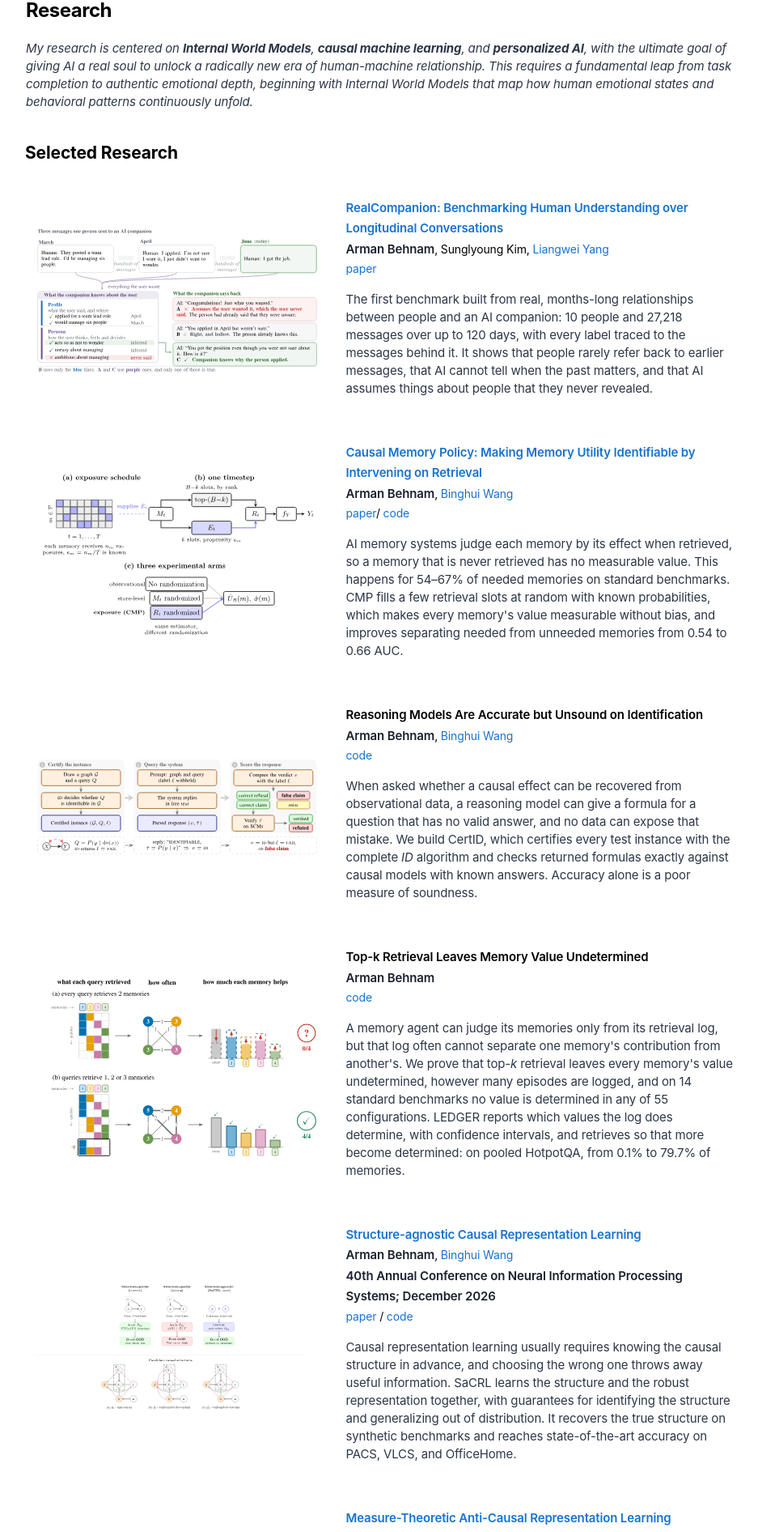
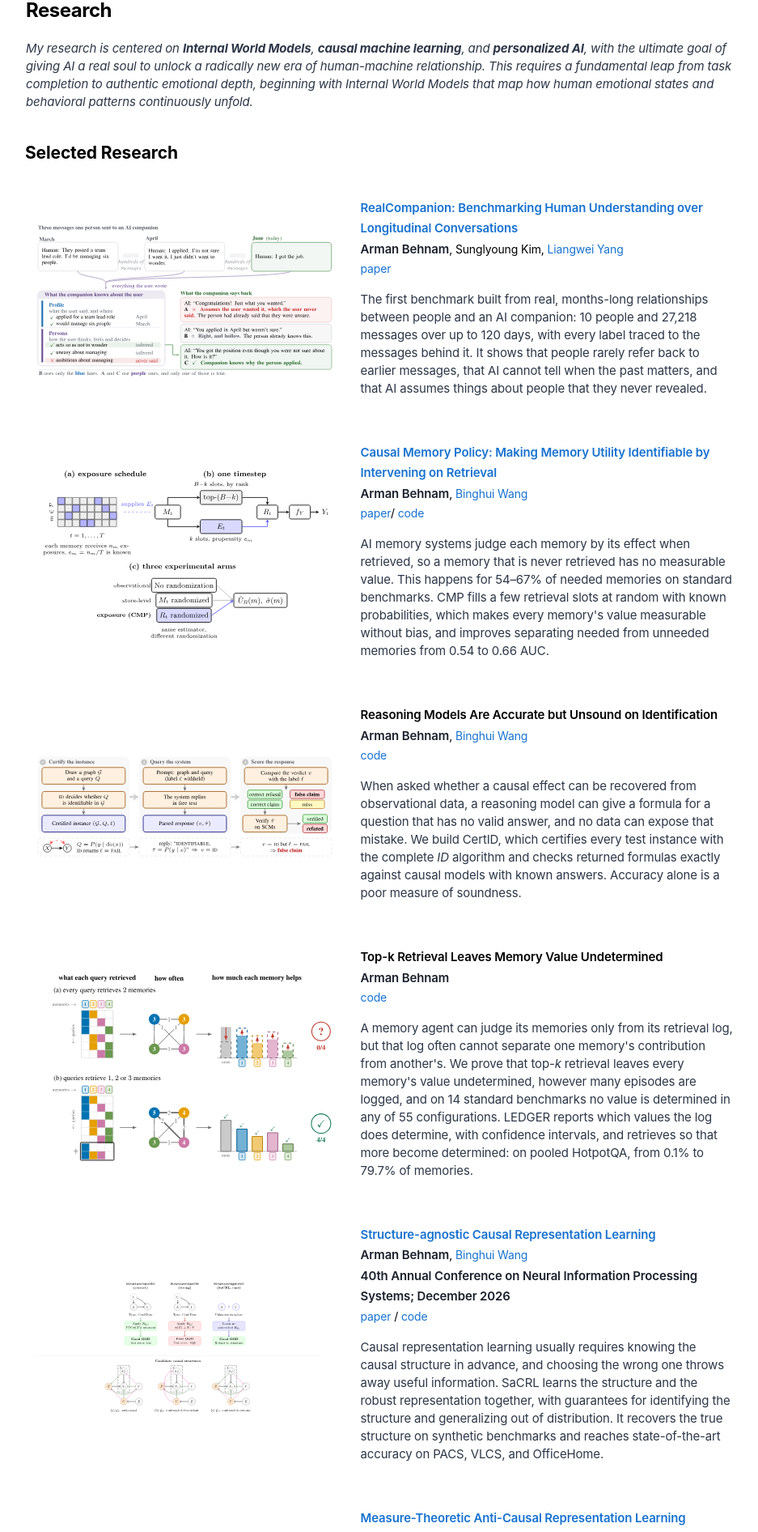
Before and after one commit to ArmanBehnam/ArmanBehnam.github.io, a Jekyll site: the page built from index.html, in a window 1280 px wide. Shown: the part 688-2580 px from the top of the page at 81% size, without its empty margins (161-1098 px from the left). Built offline with Jekyll 4.4.1, drawn with Linux system fonts in a browser that asks for light colours.

```diff
--- a/index.html
+++ b/index.html
@@ -78,7 +78,7 @@ border-radius:50%; object-fit:cover; object-position:center 30%; margin:0 0 16px
     <a href="images/realcompanion.svg"><img src='images/realcompanion.svg' style="width:100%; height:auto;"></a>
       </div>
     </td>
-    <td style="padding:20px;width:60%;vertical-align:middle">
+    <td style="padding:20px;width:55%;vertical-align:middle">
       <a href="https://arxiv.org/abs/2610.01780">
     <papertitle>RealCompanion: Benchmarking Human Understanding over Longitudinal Conversations</papertitle>
       </a>
@@ -102,7 +102,7 @@ border-radius:50%; object-fit:cover; object-position:center 30%; margin:0 0 16px
  <a href="images/cmp.svg"><img src='images/cmp.svg' style="width:100%; height:auto;"></a>
 </div>
     </td>
-    <td style="padding:20px;width:60%;vertical-align:middle">
+    <td style="padding:20px;width:55%;vertical-align:middle">
       <a href="https://arxiv.org/abs/2610.02070">
     <papertitle>Causal Memory Policy: Making Memory Utility Identifiable by Intervening on Retrieval</papertitle>
       </a>
@@ -129,7 +129,7 @@ border-radius:50%; object-fit:cover; object-position:center 30%; margin:0 0 16px
     <a href="images/certid.svg"><img src='images/certid.svg' style="width:100%; height:auto;"></a>
       </div>
     </td>
-    <td style="padding:20px;width:60%;vertical-align:middle">
+    <td style="padding:20px;width:55%;vertical-align:middle">
     <papertitle>Reasoning Models Are Accurate but Unsound on Identification</papertitle>
       <br>
       <strong>Arman Behnam</strong>, <a href="http://wangbinghui.net/">Binghui Wang</a>
@@ -152,7 +152,7 @@ border-radius:50%; object-fit:cover; object-position:center 30%; margin:0 0 16px
     <a href="images/ledger.svg"><img src='images/ledger.svg' style="width:100%; height:auto;"></a>
       </div>
     </td>
-    <td style="padding:20px;width:60%;vertical-align:middle">
+    <td style="padding:20px;width:55%;vertical-align:middle">
     <papertitle>Top-k Retrieval Leaves Memory Value Undetermined</papertitle>
 		</a>
       <br>
@@ -181,7 +181,7 @@ border-radius:50%; object-fit:cover; object-position:center 30%; margin:0 0 16px
  <a href="images/sacrl.svg"><img src='images/sacrl.svg' style="width:100%; height:auto;"></a>
 </div>
  </td>
- <td style="padding:20px;width:60%;vertical-align:middle">
+ <td style="padding:20px;width:55%;vertical-align:middle">
       <a href="https://arxiv.org/abs/2610.00968">
     <papertitle>Structure-agnostic Causal Representation Learning</papertitle>
       </a>
@@ -207,11 +207,11 @@ border-radius:50%; object-fit:cover; object-position:center 30%; margin:0 0 16px
 	<table style="width:100%;border:0px;border-spacing:0px;border-collapse:separate;margin-right:auto;margin-left:auto;table-layout:fixed;"><tbody>
 	  <tr>
 	    <td style="padding:8px;width:45%;vertical-align:middle">
-	      <div class="one">
-		<img src='images/overview.png' width="200">
+	    <div class="one" style="width:100%; height:auto;">
+       <img src='images/overview.png' style="width:100%; height:auto;">
 	      </div>
 	    </td>
-	    <td style="padding:20px;width:60%;vertical-align:middle">
+	    <td style="padding:20px;width:55%;vertical-align:middle">
 	      <a href="https://ieeexplore.ieee.org/document/10822848">
 		<papertitle>Measure-Theoretic Anti-Causal Representation Learning</papertitle>
 	      </a>
@@ -244,7 +244,7 @@ border-radius:50%; object-fit:cover; object-position:center 30%; margin:0 0 16px
 		<img src='images/mayo.png' width="200">
 	      </div>
 	    </td>
-	    <td style="padding:20px;width:60%;vertical-align:middle">
+	    <td style="padding:20px;width:55%;vertical-align:middle">
 	      <a href="https://ieeexplore.ieee.org/document/10822848">
 		<papertitle>Causal Explanation from Mild Cognitive Impairment Progression using Graph Neural Networks</papertitle>
 	      </a>
@@ -280,7 +280,7 @@ border-radius:50%; object-fit:cover; object-position:center 30%; margin:0 0 16px
 		<img src='images/CXGNN.png' width="200">
 	      </div>
 	    </td>
-	    <td style="padding:20px;width:60%;vertical-align:middle">
+	    <td style="padding:20px;width:55%;vertical-align:middle">
 	      <a href="https://eccv.ecva.net/virtual/2024/poster/472">
 		<papertitle>Graph Neural Network Causal Explanation via Neural Causal Models</papertitle>
 	      </a>
```
